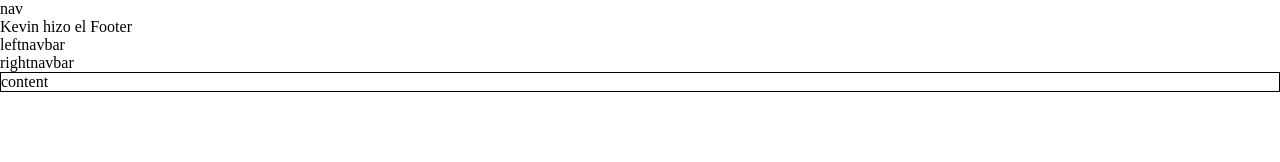
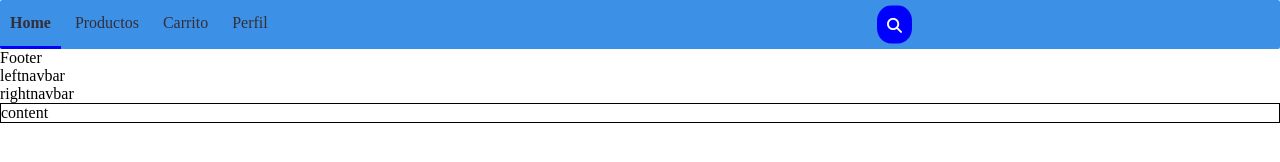
Before and after one commit to spiruto/grupo-3_ingenieria_1, a website with bundled scripts: page src/public/index.html in a window 1280 px wide. Built offline with nearby package versions, Linux system fonts and the light colour scheme.

Commit message:
Nav in progress
Nav fue creado con sus diferentes secciones y se añadio search bar con efecto visual por medio de Css.

```diff
--- a/src/public/assets/css/main.css
+++ b/src/public/assets/css/main.css
@@ -16,3 +16,102 @@
 #content{
   border: 1px solid black;
 }
+
+/* Estilo de Nav Bar */
+.mainNavBar {
+  background-color: #3c91e6ff;
+  border: medium solid 4px solid;
+  border-radius: 2px;
+  overflow: hidden;
+  position: relative;
+}
+
+.mainNavBar ul {
+  list-style-type: none;
+  margin: 0;
+  padding: 0;
+}
+
+.mainNavBar li {
+  display: inline-block;
+
+}
+
+.mainNavBar li a {
+  display: block;
+  color: #342e37ff;
+  text-align: center;
+  padding: 14px 10px;
+  text-decoration: none;
+
+}
+
+.mainNavBar a:hover,
+.mainNavBar a.active {
+  border-bottom: 3px solid blue;
+  font-weight: bold;
+
+}
+
+/* Estilo de Barra de Busqueda */
+.container {
+  position: absolute;
+  left: 70%;
+  top: 45%;
+  transform: translate(-50%, -50%);
+  padding: 10px;
+  padding-top: 2px;
+  padding-bottom: 1px;
+
+}
+
+#searchBar {
+  outline: none;
+  box-sizing: border-box;
+  height: 30px;
+  width: 0px;
+  padding: 0px 5px;
+  color: #000;
+  border-radius: 50px;
+  font-size: 13px;
+  border: 1px solid darkblue;
+  transition: all .7s ease;
+}
+
+::placeholder {
+  color: grey;
+}
+
+.button {
+  position: absolute;
+  right: 0px;
+  top: 0px;
+  width: 35px;
+  height: 38px;
+  border: 4px black;
+  background: blue;
+  line-height: 40px;
+  border-radius: 40%;
+  text-align: center;
+  cursor: pointer;
+  transition: .5s;
+}
+
+.button i {
+  font-size: 15px;
+  color: white;
+  line-height: 30px;
+  transition: all .7s ease;
+}
+
+.container:hover #searchBar {
+  width: 150px;
+}
+
+.container:hover .button i {
+  transform: rotate(-360deg);
+}
+
+.button:hover {
+  background: darkblue ;
+}
--- a/src/public/components/footer.html
+++ b/src/public/components/footer.html
@@ -1 +1 @@
-<footer>Kevin hizo el Footer</footer>
+<footer> Footer</footer>
--- a/src/public/components/nav.html
+++ b/src/public/components/nav.html
@@ -1,5 +1,16 @@
-<nav>
+<nav class="mainNavBar">
     <header>
-        nav
+            <ul>
+                <li><a href="" class="active">Home</a></li>
+                <li><a href="">Productos</a></li>
+                <li><a href="">Carrito</a></li>
+                <li><a href="">Perfil</a></li>
+            </ul>
+            <div class="container">
+                <input type="text" placeholder="Buscar" id="searchBar">
+                <div class="button">
+                    <i class="fa-solid fa-magnifying-glass"></i>
+                </div>
+            </div>
     </header>
 </nav>
--- a/src/public/index.html
+++ b/src/public/index.html
@@ -6,6 +6,7 @@
     <meta name="viewport" content="width=device-width, initial-scale=1.0">
     <title>Ingenieria I y Grupo 3</title>
     <link rel="stylesheet" href="./assets/css/main.css" />
+    <script src="https://kit.fontawesome.com/07863389f0.js" crossorigin="anonymous"></script>
     <script type="module" src="./assets/js/main.js"></script>
 </head>
 
```
Also changed, not shown: 1 other file.
